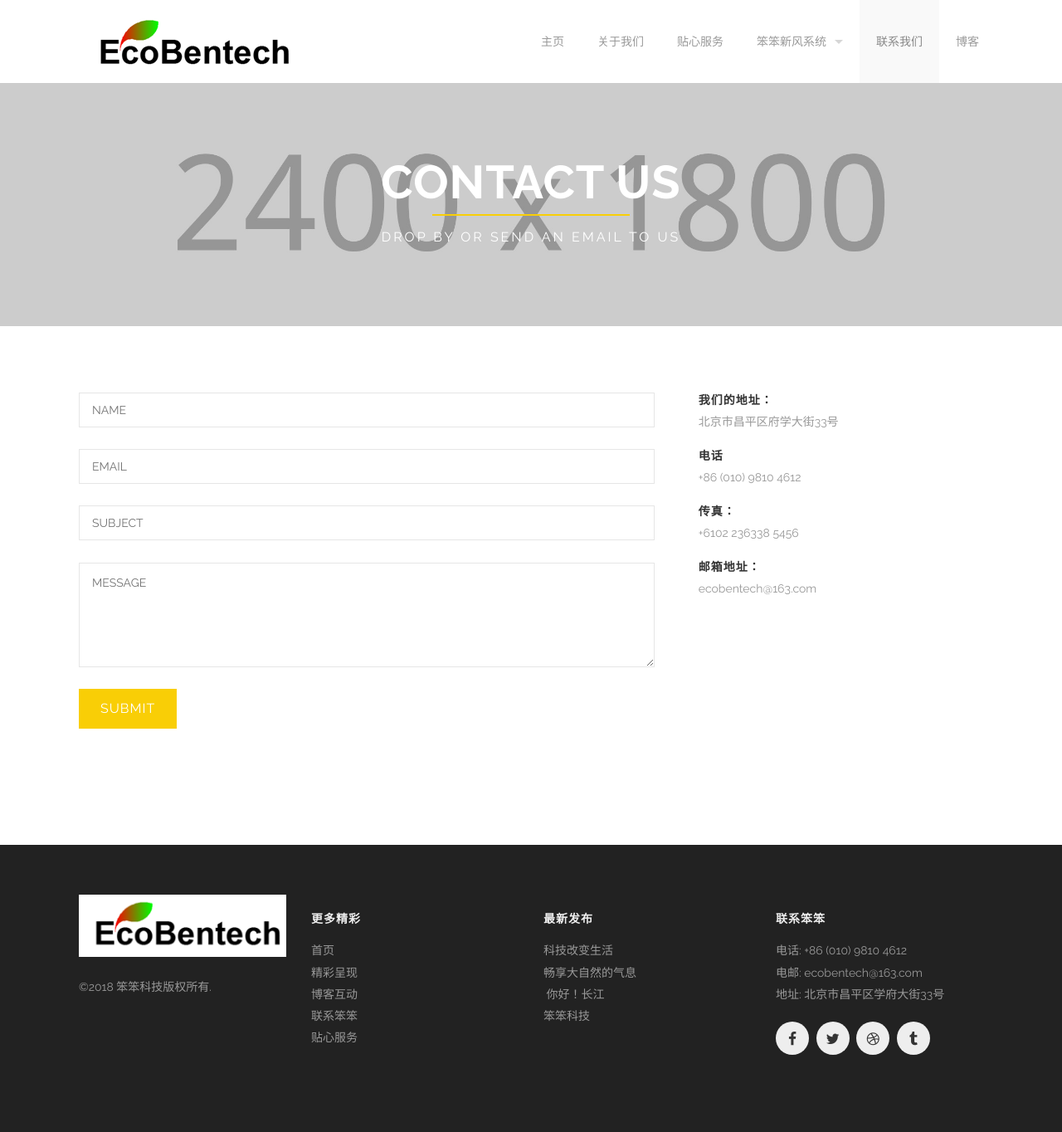
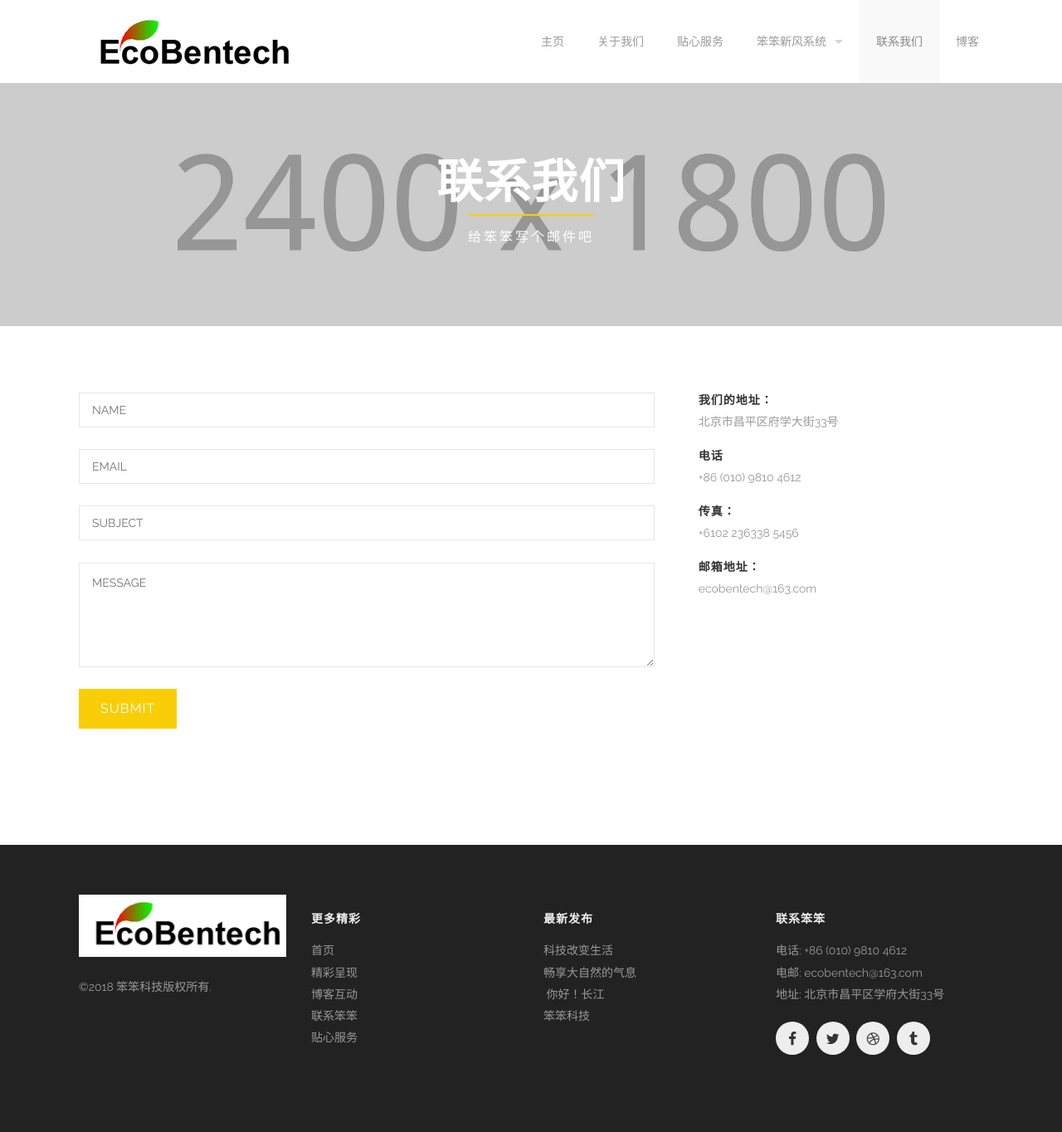
Before and after one commit to braveheart007/braveheart007.github.io, a Jekyll site: the page built from contact.html, in a window 1280 px wide. Shown: the whole page at 83% size. Built offline with Jekyll 4.4.1, drawn with Linux system fonts in a browser that asks for light colours.

Commit message:
Update contact.html

```diff
--- a/contact.html
+++ b/contact.html
@@ -7,7 +7,7 @@
 <div class='full parallax' style='background-image: url(images/@stock/contact-header-bg.jpg); color: #fff;'>
   <div class='row'>
     <div class='large-12 columns'>
-      {% include section-header.html title="Contact Us" tagline="Drop by or send an email to us" color="#fff" class="big" %}
+      {% include section-header.html title="联系我们" tagline="给笨笨写个邮件吧" color="#fff" class="big" %}
     </div>
   </div>
   <div class='four spacing'></div>
```
